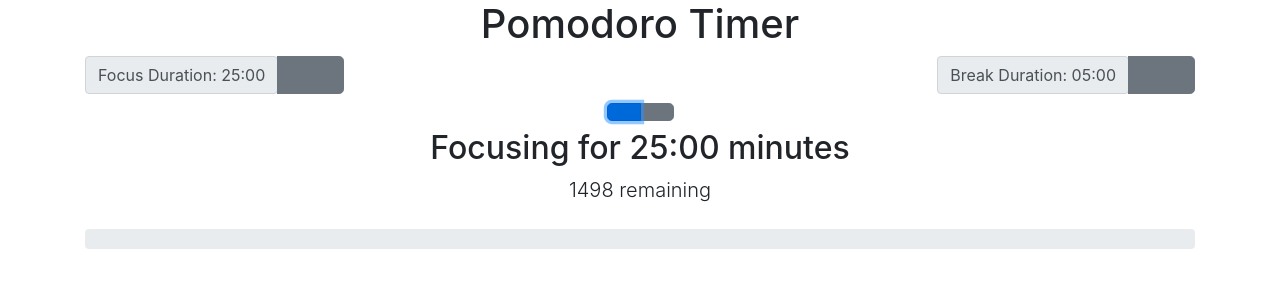
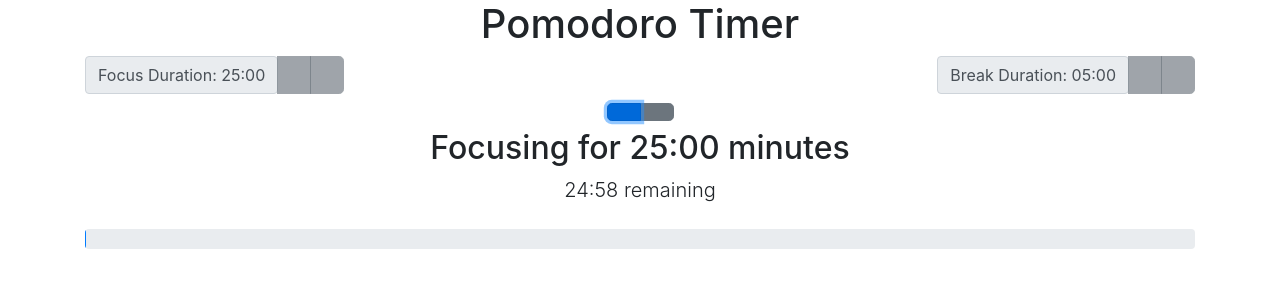
Before and after one commit to louisGit13/pomodoro-timer, a React (Create React App) app: page / in a window 1280 px wide. Both pictures are taken after a click on the button 623 px from the left and 111 px from the top of the page. Shown: the top 300 px of the page. Built offline with nearby package versions, Linux system fonts and the light colour scheme; a web font is replaced by a local one.

Commit message:
Final Commit

```diff
--- a/src/pomodoro/Pomodoro.js
+++ b/src/pomodoro/Pomodoro.js
@@ -1,6 +1,8 @@
 import React, { useState } from "react";
 import classNames from "../utils/class-names";
 import useInterval from "../utils/useInterval";
+import { minutesToDuration, secondsToDuration } from "../utils/duration";
+import Title from "./Title";
 
 // These functions are defined outside of the component to insure they do not have access to state
 // and are, therefore more likely to be pure.
@@ -54,15 +56,15 @@ function Pomodoro() {
   const [session, setSession] = useState(null);
 
   // ToDo: Allow the user to adjust the focus and break duration.
-  const focusDuration = 25;
-  const breakDuration = 5;
-
+  const [focusDuration, setFocusDuration] = useState(25);
+  const [breakDuration, setBreakDuration] = useState(5);
   /**
    * Custom hook that invokes the callback function every second
    *
    * NOTE: You will not need to make changes to the callback function
    */
-  useInterval(() => {
+  useInterval(
+    () => {
       if (session.timeRemaining === 0) {
         new Audio("https://bigsoundbank.com/UPLOAD/mp3/1482.mp3").play();
         return setSession(nextSession(focusDuration, breakDuration));
@@ -95,6 +97,27 @@ function Pomodoro() {
     });
   }
 
+  function handleDecreaseFocus() {
+    if (focusDuration === 5) return;
+    setFocusDuration((duration) => duration - 5);
+  }
+  function handleIncreaseFocus() {
+    if (focusDuration === 60) return;
+    setFocusDuration((duration) => duration + 5);
+  }
+  function handleDecreaseBreak() {
+    if (breakDuration === 1) return;
+    setBreakDuration((duration) => duration - 1);
+  }
+  function handleIncreaseBreak() {
+    if (breakDuration === 15) return;
+    setBreakDuration((duration) => duration + 1);
+  }
+  function handleStop() {
+    setIsTimerRunning(false);
+    setSession(null);
+  }
+
   return (
     <div className="pomodoro">
       <div className="row">
@@ -102,7 +125,7 @@ function Pomodoro() {
           <div className="input-group input-group-lg mb-2">
             <span className="input-group-text" data-testid="duration-focus">
               {/* TODO: Update this text to display the current focus session duration */}
-              Focus Duration: 25:00
+              Focus Duration: {minutesToDuration(focusDuration)}
             </span>
             <div className="input-group-append">
               {/* TODO: Implement decreasing focus duration and disable during a focus or break session */}
@@ -110,6 +133,8 @@ function Pomodoro() {
                 type="button"
                 className="btn btn-secondary"
                 data-testid="decrease-focus"
+                onClick={handleDecreaseFocus}
+                disabled={session}
               >
                 <span className="oi oi-minus" />
               </button>
@@ -118,6 +143,8 @@ function Pomodoro() {
                 type="button"
                 className="btn btn-secondary"
                 data-testid="increase-focus"
+                onClick={handleIncreaseFocus}
+                disabled={session}
               >
                 <span className="oi oi-plus" />
               </button>
@@ -129,7 +156,7 @@ function Pomodoro() {
             <div className="input-group input-group-lg mb-2">
               <span className="input-group-text" data-testid="duration-break">
                 {/* TODO: Update this text to display the current break session duration */}
-                Break Duration: 05:00
+                Break Duration: {minutesToDuration(breakDuration)}
               </span>
               <div className="input-group-append">
                 {/* TODO: Implement decreasing break duration and disable during a focus or break session*/}
@@ -137,6 +164,8 @@ function Pomodoro() {
                   type="button"
                   className="btn btn-secondary"
                   data-testid="decrease-break"
+                  onClick={handleDecreaseBreak}
+                  disabled={session}
                 >
                   <span className="oi oi-minus" />
                 </button>
@@ -145,6 +174,8 @@ function Pomodoro() {
                   type="button"
                   className="btn btn-secondary"
                   data-testid="increase-break"
+                  onClick={handleIncreaseBreak}
+                  disabled={session}
                 >
                   <span className="oi oi-plus" />
                 </button>
@@ -182,6 +213,8 @@ function Pomodoro() {
               className="btn btn-secondary"
               data-testid="stop"
               title="Stop the session"
+              disabled={!session}
+              onClick={handleStop}
             >
               <span className="oi oi-media-stop" />
             </button>
@@ -190,32 +223,15 @@ function Pomodoro() {
       </div>
       <div>
         {/* TODO: This area should show only when there is an active focus or break - i.e. the session is running or is paused */}
-        <div className="row mb-2">
-          <div className="col">
-            {/* TODO: Update message below to include current session (Focusing or On Break) total duration */}
-            <h2 data-testid="session-title">
-              {session?.label} for 25:00 minutes
-            </h2>
-            {/* TODO: Update message below correctly format the time remaining in the current session */}
-            <p className="lead" data-testid="session-sub-title">
-              {session?.timeRemaining} remaining
-            </p>
-          </div>
-        </div>
-        <div className="row mb-2">
-          <div className="col">
-            <div className="progress" style={{ height: "20px" }}>
-              <div
-                className="progress-bar"
-                role="progressbar"
-                aria-valuemin="0"
-                aria-valuemax="100"
-                aria-valuenow="0" // TODO: Increase aria-valuenow as elapsed time increases
-                style={{ width: "0%" }} // TODO: Increase width % as elapsed time increases
-              />
-            </div>
-          </div>
-        </div>
+
+        <Title
+          session={session}
+          minutesToDuration={minutesToDuration}
+          focusDuration={focusDuration}
+          breakDuration={breakDuration}
+          secondsToDuration={secondsToDuration}
+          nextSession={nextSession}
+        />
       </div>
     </div>
   );
--- /dev/null
+++ b/src/pomodoro/ProgressBar.js
@@ -0,0 +1,26 @@
+import React from "react";
+
+export default function ProgressBar({ session, breakDuration, focusDuration }) {
+  const barPercentage =
+    100 -
+    (session.timeRemaining /
+      ((`${session.label}` === "Focusing" ? focusDuration : breakDuration) *
+        60)) *
+      100;
+  return (
+    <div className="row mb-2">
+      <div className="col">
+        <div className="progress" style={{ height: "20px" }}>
+          <div
+            className="progress-bar"
+            role="progressbar"
+            aria-valuemin="0"
+            aria-valuemax="100"
+            aria-valuenow={barPercentage} // TODO: Increase aria-valuenow as elapsed time increases
+            style={{ width: `${barPercentage}%` }} // TODO: Increase width % as elapsed time increases
+          />
+        </div>
+      </div>
+    </div>
+  );
+}
--- /dev/null
+++ b/src/pomodoro/Subtitle.js
@@ -0,0 +1,11 @@
+import React from "react";
+
+export default function Subtitle({ session, secondsToDuration }) {
+  /* TODO: Update message below correctly format the time remaining in the current session */
+
+  return (
+    <p className="lead" data-testid="session-sub-title">
+      {secondsToDuration(session?.timeRemaining)} remaining
+    </p>
+  );
+}
--- /dev/null
+++ b/src/pomodoro/Title.js
@@ -0,0 +1,38 @@
+import React from "react";
+import Subtitle from "./Subtitle";
+import ProgressBar from "./ProgressBar";
+
+export default function Title({
+  session,
+  minutesToDuration,
+  focusDuration,
+  secondsToDuration,
+  breakDuration,
+}) {
+  if (session) {
+    return (
+      <>
+        <div className="row mb-2">
+          <div className="col">
+            {/* TODO: Update message below to include current session (Focusing or On Break) total duration */}
+            <h2 data-testid="session-title">
+              {session.label} for{" "}
+              {minutesToDuration(
+                session.label === "Focusing" ? focusDuration : breakDuration
+              )}{" "}
+              minutes
+            </h2>
+            <Subtitle session={session} secondsToDuration={secondsToDuration} />
+          </div>
+        </div>
+        <ProgressBar
+          session={session}
+          focusDuration={focusDuration}
+          breakDuration={breakDuration}
+        />
+      </>
+    );
+  } else {
+    return null;
+  }
+}
```
